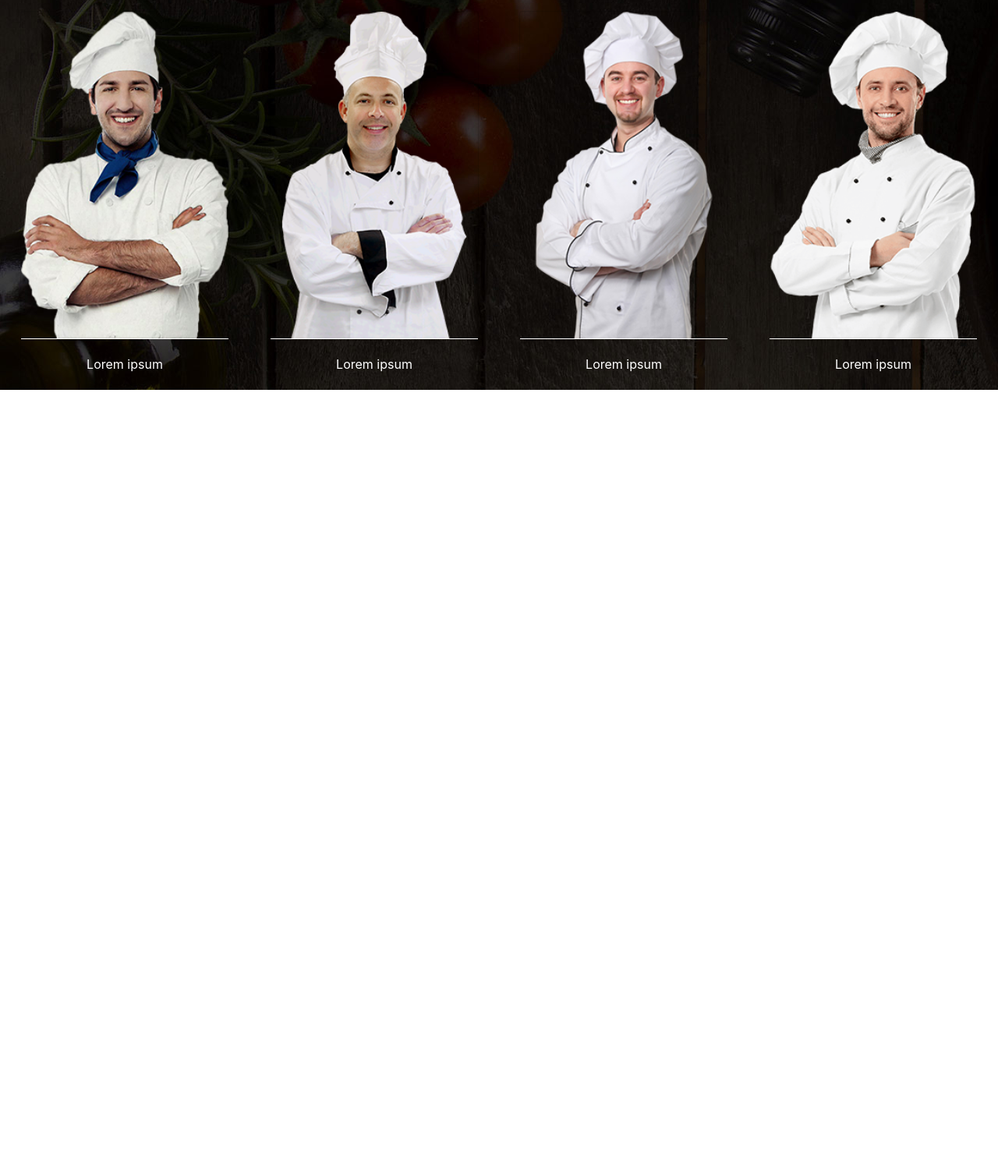
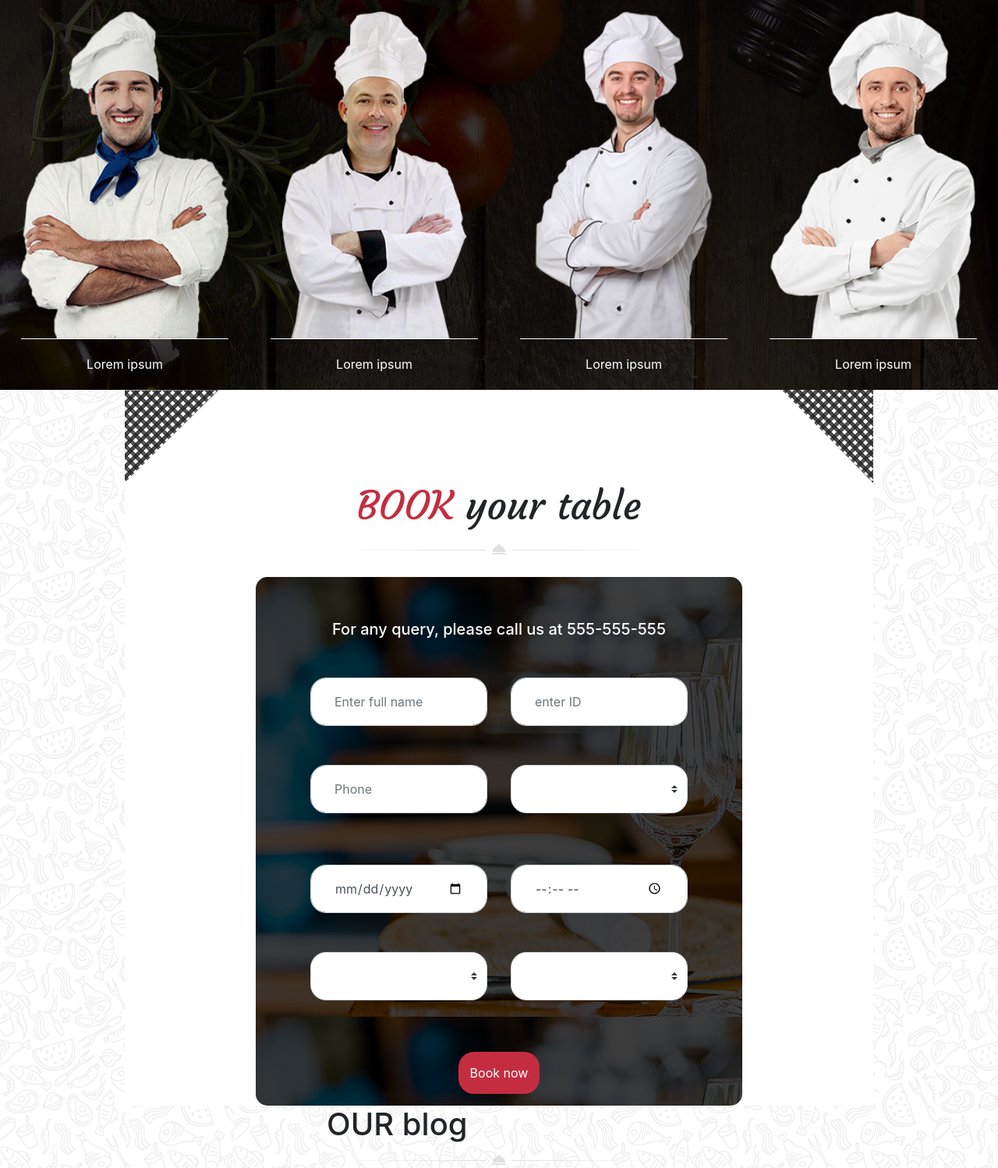
Before and after one commit to FannyHunin/siteDuChef, a website: page index.html in a window 1280 px wide. Shown: the part 2782-4280 px from the top of the page at 78% size. Before the commit the page ends 3282 px from the top, so only its background shows below. Drawn offline with nearby package versions, Linux system fonts and the light colour scheme.

Commit message:
section book terminée, souci de form

```diff
--- a/index.html
+++ b/index.html
@@ -552,7 +552,7 @@
     <!-- section team -->
     <section id="sectionTeam">
         <div id="title">
-            <h1><span>Meet</span> our chefs</h1>
+            <h1><span>MEET</span> our chefs</h1>
             <img src="./public/images/decoration_line.png" alt="">
         </div>
         <!-- cards -->
@@ -584,6 +584,94 @@
         </div>
     </section>
 
+    <!-- section reservation + blog -->
+    <div class="container-fluidRB">
+        <!-- reservation -->
+        <section id="sectionReservation">
+            <!-- title -->
+            <div id="title">
+                <div>
+                    <img src="./public/images/box-left-top-grey.png" alt="">
+                    <img src="./public/images/box-right-top-grey.png" alt="">
+                </div>
+                <h1><span>BOOK</span> your table</h1>
+                <img src="./public/images/decoration_line.png" alt="">
+            </div>
+            <!-- forms -->
+            <div id="forms">
+                <h5>For any query, please call us at 555-555-555</h5>
+                <form>
+                    <div class="row">
+                        <div class="col">
+                            <input type="text" class="form-control " placeholder="Enter full name">
+                        </div>
+                        <div class="col">
+                            <input type="text" class="form-control" placeholder="enter ID">
+                        </div>
+                    </div>
+                    <div class="row">
+                        <div class="col">
+                            <input type="number" class="form-control" placeholder="Phone">
+                        </div>
+                        <div class="col">
+                            <div class="input-group mb-3">
+                                <select class="custom-select" id="inputGroupSelect03"
+                                    aria-label="Example select with button addon">
+                                    <option selected>Choose...</option>
+                                    <option value="1">One</option>
+                                    <option value="2">Two</option>
+                                    <option value="3">Three</option>
+                                </select>
+                            </div>
+                        </div>
+                    </div>
+                    <div class="row">
+                        <div class="col">
+                            <input type="date" class="form-control" placeholder="Date">
+                        </div>
+                        <div class="col">
+                            <input type="time" class="form-control" placeholder="Time">
+                        </div>
+                    </div>
+                    <div class="row">
+                        <div class="col">
+                            <div class="input-group mb-3">
+                                <select class="custom-select" id="inputGroupSelect03"
+                                    aria-label="Example select with button addon">
+                                    <option selected>Choose...</option>
+                                    <option value="1">One</option>
+                                    <option value="2">Two</option>
+                                    <option value="3">Three</option>
+                                </select>
+                            </div>
+                        </div>
+                        <div class="col">
+                            <div class="input-group mb-3">
+                                <select class="custom-select" id="inputGroupSelect03"
+                                    aria-label="Example select with button addon">
+                                    <option selected>Choose...</option>
+                                    <option value="1">One</option>
+                                    <option value="2">Two</option>
+                                    <option value="3">Three</option>
+                                </select>
+                            </div>
+                        </div>
+                    </div>
+                </form>
+                <div>
+                    <button>Book now</button>
+                </div>
+            </div>
+        </section>
+
+        <!-- blog -->
+        <section id="blog">
+            <h1><span>OUR</span> blog</h1>
+            <img src="./public/images/decoration_line.png" alt="">
+        </section>
+    </div>
+
+
 
 
     <!-- jquery -->
--- /dev/null
+++ b/src/scss/modules/_sectionReservation.scss
@@ -0,0 +1,74 @@
+.container-fluidRB{
+    background-image: url("../../../public/images/main_bg.jpg");
+    display: flex;
+    justify-content: center;
+    flex-direction: column;
+    align-items: center;
+    #sectionReservation{
+        width: 75%;
+        background-color: white;
+        display: flex;
+        flex-direction: column;
+        align-items: center;
+        #title{
+            font-family: 'Courgette', cursive;
+            text-align: center;
+            width: 100%;
+            div{
+                display: flex;
+                justify-content: space-between;
+            }
+            h1{
+                font-size: 50px;
+            }
+            span{
+                color: #C42D40;
+            }
+
+        }
+        #forms{
+            width: 65%;
+            padding: 5px;
+            border-radius: 15px;
+            margin-top: 3%;
+            background-image: url("../../../public/images/book_table_bg.jpg");
+            h5{
+                margin-top: 50px;
+                color: white;
+                text-align: center;
+            }
+            form{
+                .row{
+                    margin: 50px;
+                    .col{
+                        .form-control{
+                            padding: 30px;
+                            border-radius: 20px;
+                        }
+                        .custom-select{
+                            padding: 30px;
+                            border-radius: 20px;
+                        }
+                    }
+
+                }
+            }
+            div{
+                display: flex;
+                justify-content: center;
+                button{
+                    border: none;
+                    background-color: #C42D40;
+                    color: white;
+                    border-radius: 20px;
+                    padding: 15px;
+                    margin-bottom: 10px;
+                }
+                button:hover{
+                    color: #C42D40;
+                    background-color: white;
+                }
+            }
+        }
+    }
+}
--- a/src/scss/modules/style.scss
+++ b/src/scss/modules/style.scss
@@ -3,3 +3,4 @@
 @import "./sectionAbout";
 @import "./sectionMenu";
 @import "./sectionTeam";
+@import "./sectionReservation";
```
Also changed, not shown: public/css/app.css, 1 other file. Lines whose indentation alone changed are shown as unchanged.
